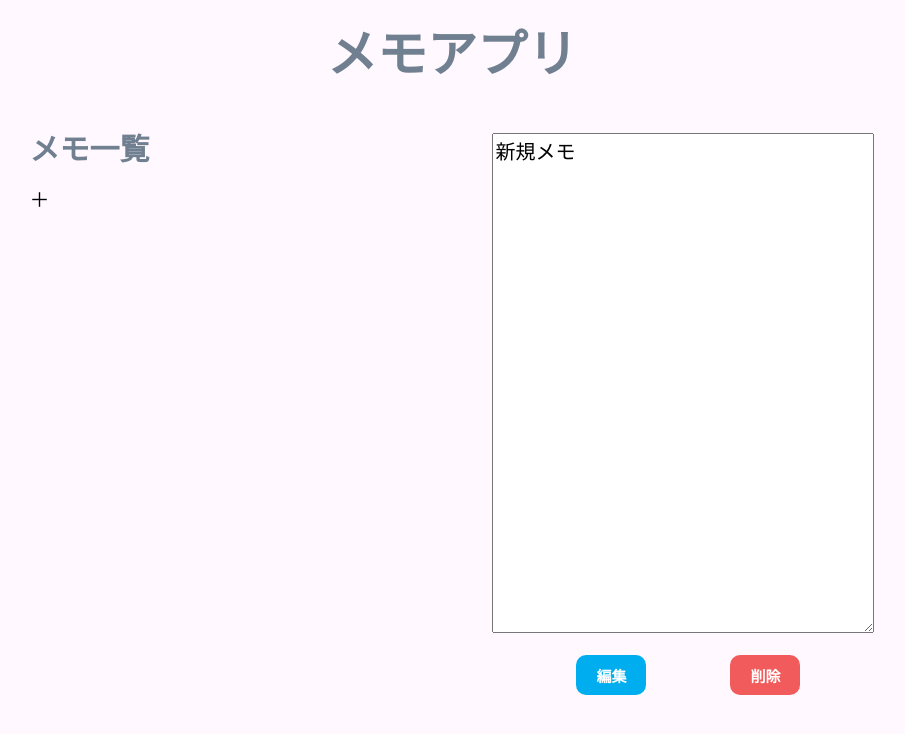
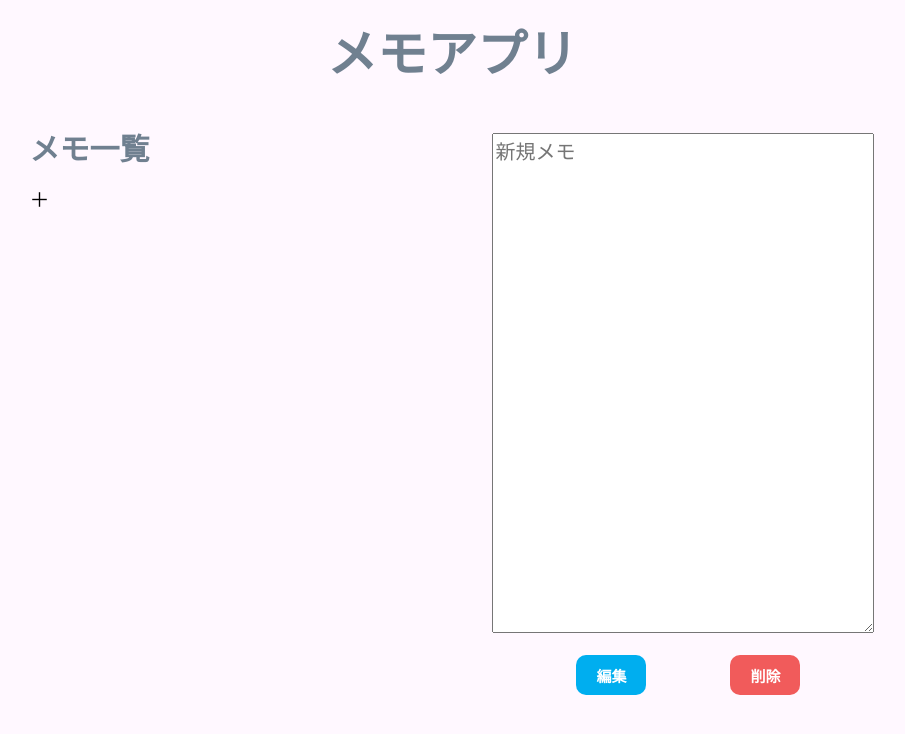
Before and after one commit to uchihiro04/memoapp-spa, a Vue app: page /memos/new in a window 1280 px wide. Shown: the top 734 px of the page, without its empty margins (188-1093 px from the left). Built offline with nearby package versions, Linux system fonts and the light colour scheme.

Commit message:
新規メモ画面にplaceholderで文字を表示
レビューを受け、新規メモ画面にplaceholderで「新規メモ」と表示されるようにしました。

```diff
--- a/src/components/MemoForm.vue
+++ b/src/components/MemoForm.vue
@@ -37,7 +37,14 @@ function submitDeletedMemo(event) {
         cols="30"
         rows="10"
       ></textarea>
-      <textarea v-else v-model="store.body" cols="30" rows="10"> </textarea>
+      <textarea
+        v-else
+        v-model="store.body"
+        cols="30"
+        rows="10"
+        placeholder="新規メモ"
+      >
+      </textarea>
       <div class="memoapp-button">
         <button type="submit" @click="submitEditedMemo">編集</button>
         <button class="delete-button" type="submit" @click="submitDeletedMemo">
--- a/src/store.js
+++ b/src/store.js
@@ -2,12 +2,12 @@ import { reactive } from "vue";
 const STORAGE_KEY = "memosData";
 
 export const store = reactive({
-  body: "新規メモ",
+  body: "",
   memos: JSON.parse(localStorage.getItem(STORAGE_KEY)) || [],
   addMemo() {
     if (!this.body.trim()) {
       alert("文字を入力してください");
-      this.body = "新規メモ";
+      this.body = "";
       return;
     }
     this.memos.push({
@@ -16,7 +16,7 @@ export const store = reactive({
       body: this.body,
     });
     localStorage.setItem(STORAGE_KEY, JSON.stringify(this.memos));
-    this.body = "新規メモ";
+    this.body = "";
   },
 
   updateMemo(id) {
```
